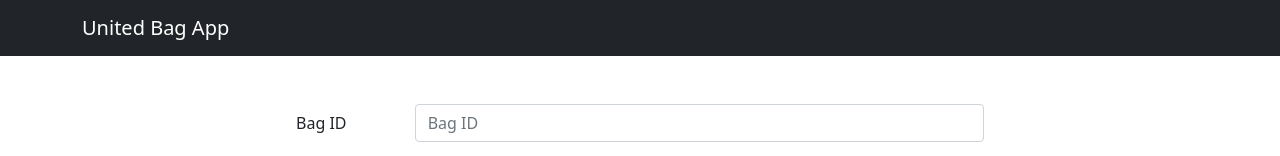
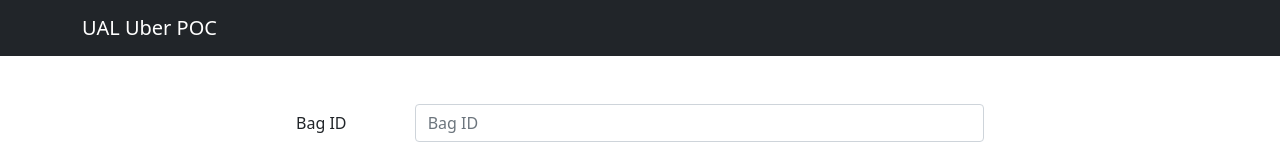
Before and after one commit to ElwynPalmerton/BagApp, a React (Create React App) app: page / in a window 1280 px wide. Shown: the top 156 px of the page. Built offline with nearby package versions, Linux system fonts and the light colour scheme.

Commit message:
Add react router and one route

```diff
--- a/package.json
+++ b/package.json
@@ -10,6 +10,7 @@
     "react": "^17.0.2",
     "react-bootstrap": "^2.0.2",
     "react-dom": "^17.0.2",
+    "react-router-dom": "^6.0.2",
     "react-scripts": "4.0.3",
     "web-vitals": "^1.0.1"
   },
--- a/src/App.js
+++ b/src/App.js
@@ -1,10 +1,9 @@
 import './App.css';
 import {useState} from 'react';
-import AddBagForm from './components/AddBagForm';
 import Header from './components/Header';
-import BagDisplay from './components/BagDisplay';
 import 'bootstrap/dist/css/bootstrap.min.css';
 import AddBagPage from './components/AddBagPage';
+import {Routes, Route, Link} from 'react-router-dom';
 
 function App() {
 
@@ -37,13 +36,22 @@
   return (
     <div>
     <Header/>
-    <AddBagPage
+    <Routes>
+      <Route path="/" element={<AddBagPage
       addBag={addBag}
       handleFormChange={handleFormChange}
       formFields={formFields}
       setFormFields={setFormFields}
       bags={bags}
-    />
+    />}></Route>
+    </Routes>
+    {/* // <AddBagPage */}
+    {/* //   addBag={addBag}
+    //   handleFormChange={handleFormChange}
+    //   formFields={formFields}
+    //   setFormFields={setFormFields}
+    //   bags={bags}
+    // /> */}
 
     </div>
 
--- a/src/components/Header.jsx
+++ b/src/components/Header.jsx
@@ -15,7 +15,7 @@
               height="30"
               className="d-inline-block align-top"
             />{" "} */}
-            United Bag App
+            UAL Uber POC
           </Navbar.Brand>
         </Container>
       </Navbar>
--- a/src/index.js
+++ b/src/index.js
@@ -3,11 +3,12 @@
 import './index.css';
 import App from './App';
 import reportWebVitals from './reportWebVitals';
+import {BrowserRouter} from 'react-router-dom';
 
 ReactDOM.render(
-  <React.StrictMode>
+  <BrowserRouter>
     <App />
-  </React.StrictMode>,
+  </BrowserRouter>,
   document.getElementById('root')
 );
 
```
Also changed, not shown: 1 other file (tests, documents, lock files or other folders).
